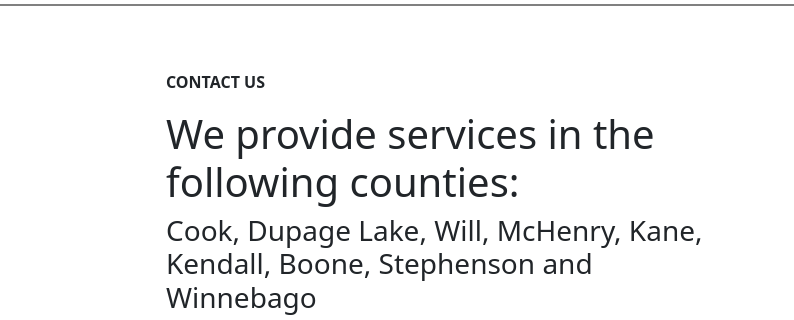
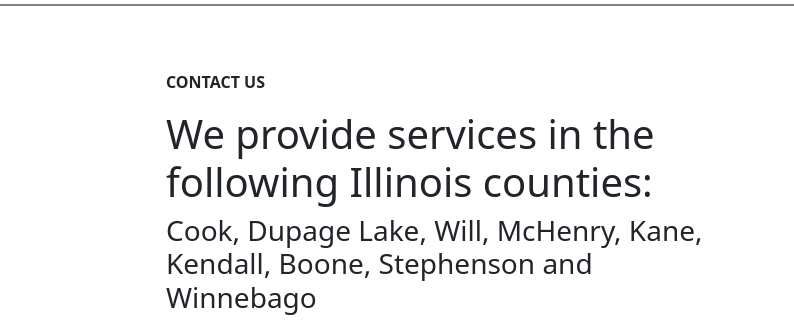
Before and after one commit to CjCabrera1/vmdllc, a website: page contact.html in a window 1280 px wide. Shown: the part 500-820 px from the top of the page, 486-1280 px from the left. Drawn offline with nearby package versions, Linux system fonts and the light colour scheme.

Commit message:
Update contact.html

```diff
--- a/contact.html
+++ b/contact.html
@@ -65,7 +65,7 @@
         <div class="col-md-6">
           <div class="contact-us-info">
             <p class="small-text">CONTACT US</p>
-            <h2>We provide services in the following counties: </h2>
+            <h2>We provide services in the following Illinois counties: </h2>
             <h3> Cook, Dupage Lake, Will, McHenry, Kane, Kendall, Boone, Stephenson and Winnebago</h3>
           </div>
         </div>
```
